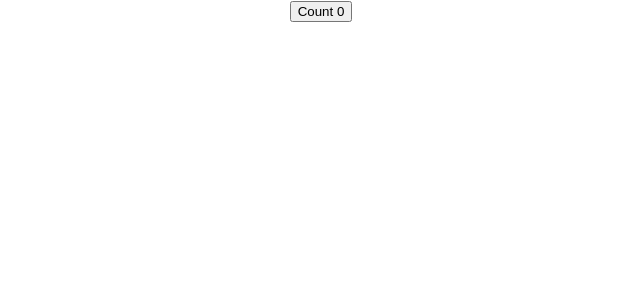
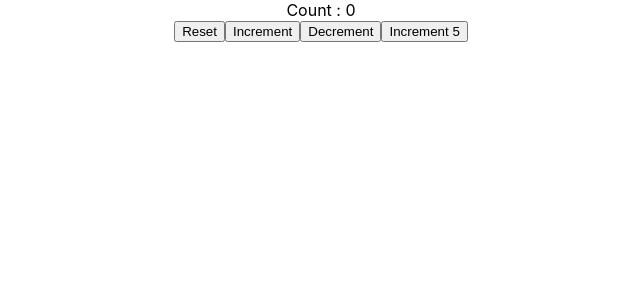
Before and after one commit to thethmuenaing/react-hooks, a React (Create React App) app: page / in a window 1280 px wide. Shown: the top 300 px of the page, without its empty margins (319-959 px from the left). Built offline with nearby package versions, Linux system fonts and the light colour scheme.

Commit message:
adding the code of HookCountTwo.js

```diff
--- a/src/App.js
+++ b/src/App.js
@@ -1,13 +1,15 @@
 import React from "react";
 import "./App.css";
+import HookCounterTwo from "./components/HookCounterTwo";
 // import ClassCounter from "./components/ClassCounter";
-import HookCounter from "./components/HookCounter";
+// import HookCounter from "./components/HookCounter";
 
 function App() {
 	return (
 		<div className="App">
 			{/*	<ClassCounter /> */}
-			<HookCounter />
+			{/* <HookCounter /> */}
+			<HookCounterTwo />
 		</div>
 	);
 }
--- /dev/null
+++ b/src/components/HookCounterTwo.js
@@ -0,0 +1,28 @@
+import React, { useState } from "react";
+
+const HookCounterTwo = () => {
+	const initialCount = 0;
+	const [count, setCount] = useState(initialCount);
+	const incrementFive = () => {
+		for (let i = 0; i < 5; i++) {
+			// can not use count state
+			// setCount(count + 1)
+			setCount((prevCount) => prevCount + 1);
+		}
+	};
+	return (
+		<div>
+			Count : {count}
+			<br />
+			<button onClick={() => setCount(initialCount)}>Reset</button>
+			<button onClick={() => setCount(count + 1)}>Increment</button>
+			<button onClick={() => setCount(count - 1)}>Decrement</button>
+			{/* can be use */}
+			{/* <button onClick={() => setCount(prevCount => prevCount + 1)}>Increment</button> */}
+			{/* <button onClick={() => setCount(prevCount => prevCount - 1)}>Decrement</button> */}
+			<button onClick={() => incrementFive}>Increment 5</button>
+		</div>
+	);
+};
+
+export default HookCounterTwo;
```
